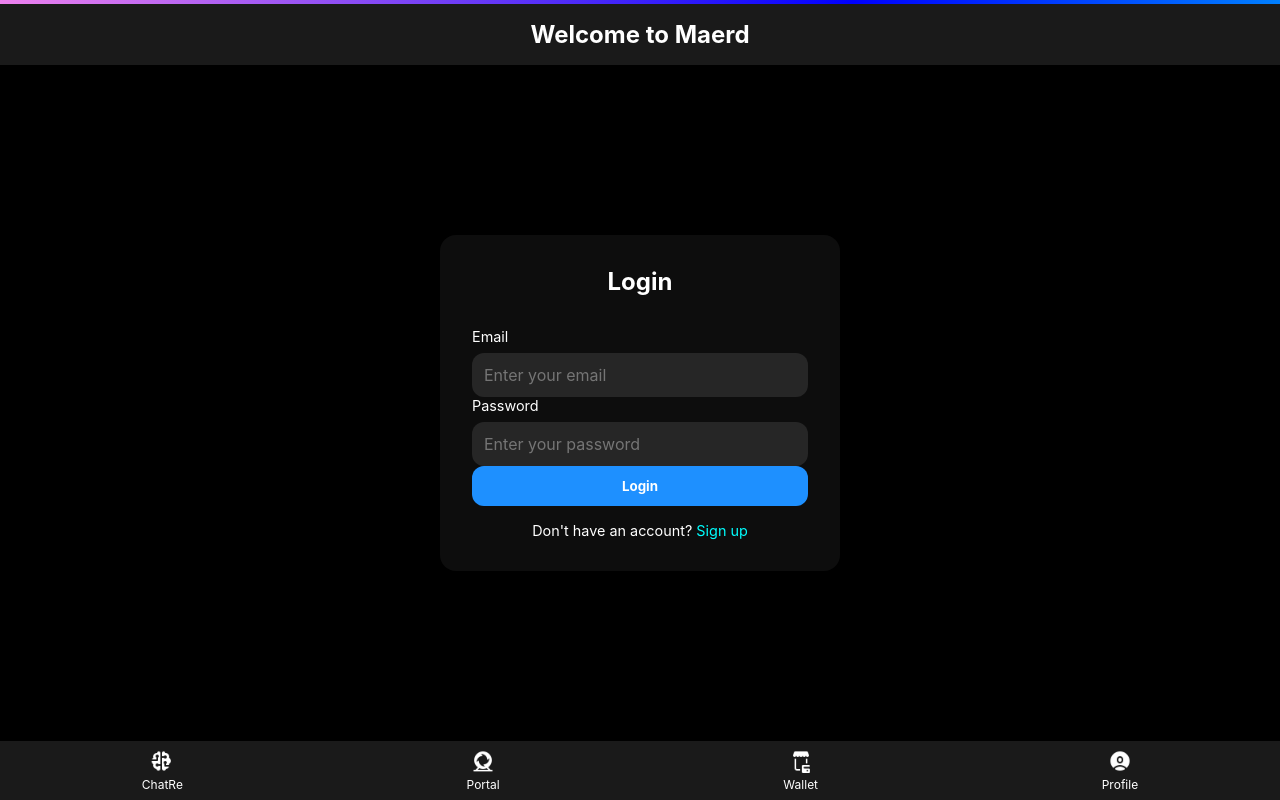
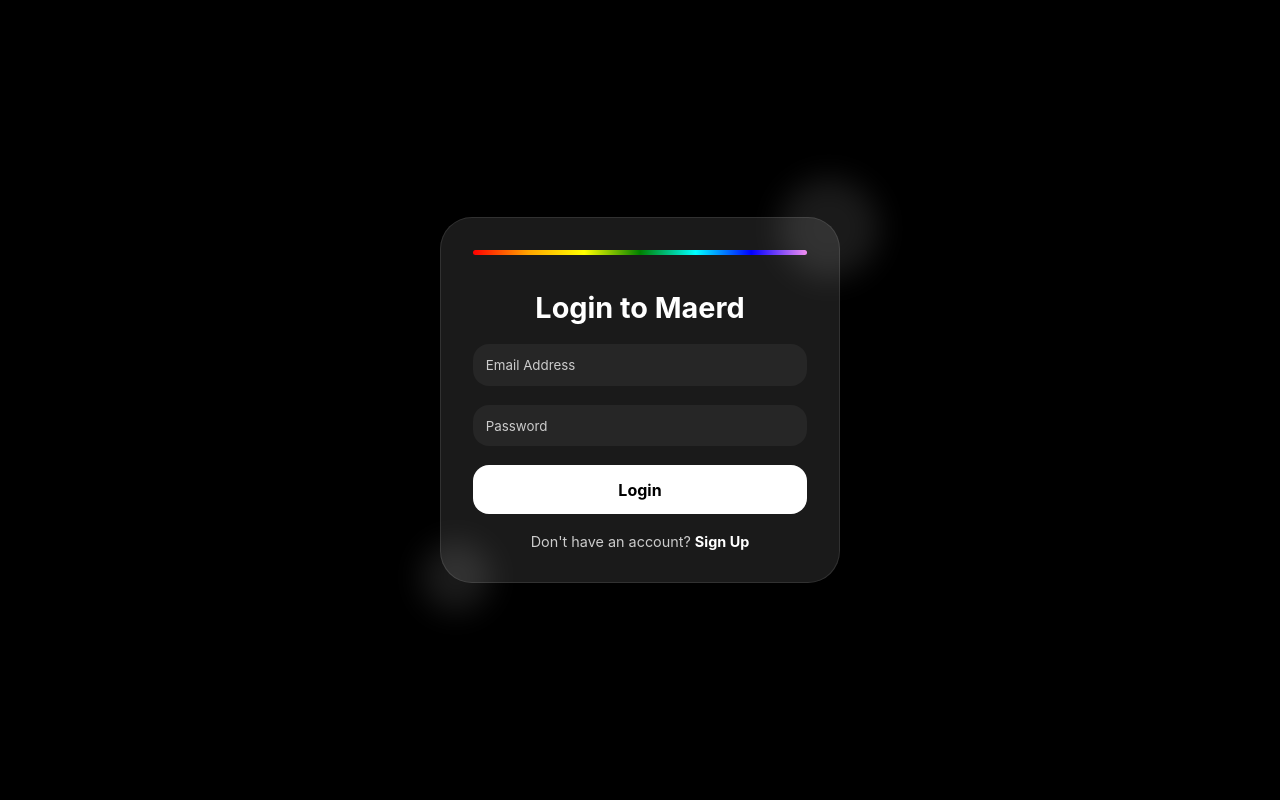
Before and after one commit to Re-EL123/The-Portal, a plain HTML site: page auth.html in a window 1280 px wide. Drawn offline with Linux system fonts and the light colour scheme.

Commit message:
Update auth.html

```diff
--- a/auth.html
+++ b/auth.html
@@ -3,136 +3,192 @@
 <head>
   <meta charset="UTF-8" />
   <meta name="viewport" content="width=device-width, initial-scale=1.0"/>
-  <title>Maerd | Auth</title>
+  <title>Maerd – Business Begins with a Dream</title>
   <style>
-    @keyframes slide {
-      0% { background-position: 0% 50%; }
-      50% { background-position: 100% 50%; }
-      100% { background-position: 0% 50%; }
-    }
     :root {
       --primary: #000;
       --background: #fff;
-      --accent: linear-gradient(270deg, red, orange, yellow, green, cyan, blue, violet);
-      --glass: rgba(255,255,255,0.1);
-      --card-bg: rgba(255,255,255,0.05);
+      --accent: linear-gradient(to right, red, orange, yellow, green, cyan, blue, violet);
+      --glass: rgba(255, 255, 255, 0.1);
     }
-    * { box-sizing: border-box; margin: 0; padding: 0; font-family: -apple-system, BlinkMacSystemFont, 'Segoe UI', sans-serif; }
-    body { background: var(--primary); color: var(--background); display: flex; flex-direction: column; height: 100vh; overflow: hidden; }
-    .spectrum-strip { height: 4px; background: var(--accent); background-size: 400% 400%; animation: slide 5s ease infinite; }
-    .header { padding: 1rem; text-align: center; font-size: 1.5rem; font-weight: bold; background: var(--glass); backdrop-filter: blur(10px); }
-    .container { flex: 1; display: flex; align-items: center; justify-content: center; padding: 1rem; }
-    .card {
-      background: var(--card-bg); backdrop-filter: blur(12px);
-      border-radius: 1rem; padding: 2rem; width: 100%; max-width: 400px;
-      box-shadow: 0 4px 12px rgba(0,0,0,0.3);
-      display: flex; flex-direction: column; gap: 1rem;
+    * {
+      margin: 0; padding: 0; box-sizing: border-box;
+      font-family: -apple-system, BlinkMacSystemFont, 'Segoe UI', sans-serif;
     }
-    .card h2 { text-align: center; margin-bottom: 1rem; }
-    .form-group { display: flex; flex-direction: column; gap: 0.5rem; }
-    .form-group label { font-size: 0.9rem; }
-    .form-group input {
-      padding: 0.75rem;
-      border-radius: 0.75rem;
-      border: none;
-      outline: none;
-      font-size: 1rem;
-      background: rgba(255,255,255,0.1);
+    body {
+      background: var(--primary);
       color: var(--background);
+      display: flex; align-items: center; justify-content: center;
+      height: 100vh; overflow: hidden;
     }
-    .btn {
-      padding: 0.75rem;
-      border: none;
-      border-radius: 0.75rem;
-      font-weight: bold;
+    .auth-container {
+      background: var(--glass);
+      backdrop-filter: blur(20px);
+      box-shadow: 0 8px 32px rgba(0,0,0,0.3);
+      padding: 2rem; border-radius: 2rem;
+      width: 90%; max-width: 400px;
+      display: flex; flex-direction: column; gap: 1.2rem;
+      border: 1px solid rgba(255,255,255,0.1);
+      position: relative;
+    }
+    .spectrum-strip {
+      height: 5px; width: 100%;
+      background: var(--accent);
+      border-radius: 10px; margin-bottom: 1rem;
+    }
+    h1 {
+      text-align: center; font-size: 1.8rem; font-weight: bold;
+    }
+    input {
+      padding: 0.8rem; border: none; border-radius: 1rem;
+      outline: none; background: rgba(255,255,255,0.05); color: white;
+    }
+    input::placeholder { color: #ccc; }
+    button {
+      padding: 0.9rem; background: white; color: black;
+      border: none; border-radius: 1rem; font-weight: bold;
+      font-size: 1rem; cursor: pointer; transition: all 0.3s;
+    }
+    button:hover { background: #eee; }
+    .toggle {
+      text-align: center; font-size: 0.9rem; color: #ccc;
       cursor: pointer;
-      transition: 0.3s;
-      width: 100%;
     }
-    .btn.login { background: dodgerblue; color: white; }
-    .btn.signup { background: limegreen; color: white; }
-    .btn:hover { opacity: 0.8; }
-    .toggle-text { text-align: center; font-size: 0.9rem; }
-    .toggle-text span { color: cyan; cursor: pointer; }
-    .bottom-nav {
-      display: flex; justify-content: space-around; align-items: center;
-      padding: 0.5rem 0; background: var(--glass); backdrop-filter: blur(10px);
+    .toggle span { color: white; font-weight: bold; }
+    .bubble {
+      position: absolute; border-radius: 50%; background: white;
+      opacity: 0.1; filter: blur(15px);
     }
-    .nav-item { display: flex; flex-direction: column; align-items: center; font-size: 0.75rem; color: var(--background); text-decoration: none; }
-    .nav-item img { width: 24px; height: 24px; margin-bottom: 0.25rem; }
+    .bubble1 { width:100px; height:100px; top:-40px; right:-40px; }
+    .bubble2 { width:70px;  height:70px;  bottom:-30px; left:-20px; }
   </style>
 </head>
 <body>
-  <div class="spectrum-strip"></div>
-  <div class="header">Welcome to Maerd</div>
 
-  <div class="container">
-    <!-- Login Card -->
-    <div class="card" id="loginCard">
-      <h2>Login</h2>
-      <form>
-        <div class="form-group">
-          <label>Email</label>
-          <input type="email" placeholder="Enter your email" required />
-        </div>
-        <div class="form-group">
-          <label>Password</label>
-          <input type="password" placeholder="Enter your password" required />
-        </div>
-        <button type="submit" class="btn login">Login</button>
-      </form>
-      <div class="toggle-text">
-        Don't have an account? <span onclick="toggleAuth('signup')">Sign up</span>
-      </div>
-    </div>
-
-    <!-- Signup Card -->
-    <div class="card" id="signupCard" style="display:none;">
-      <h2>Sign Up</h2>
-      <form>
-        <div class="form-group">
-          <label>Full Name</label>
-          <input type="text" placeholder="Enter your name" required />
-        </div>
-        <div class="form-group">
-          <label>Email</label>
-          <input type="email" placeholder="Enter your email" required />
-        </div>
-        <div class="form-group">
-          <label>Phone (ZA)</label>
-          <input type="tel" placeholder="e.g. 0821234567" pattern="[0-9]{10}" required />
-        </div>
-        <div class="form-group">
-          <label>Password</label>
-          <input type="password" placeholder="Enter password" required />
-        </div>
-        <button type="submit" class="btn signup">Sign Up</button>
-      </form>
-      <div class="toggle-text">
-        Already have an account? <span onclick="toggleAuth('login')">Login</span>
-      </div>
-    </div>
+  <!-- Sign-In / Sign-Up Form -->
+  <div class="auth-container" id="authContainer">
+    <div class="spectrum-strip"></div>
+    <h1 id="form-title">Login to Maerd</h1>
+    <input type="text" id="realName" placeholder="Your Real Name" style="display:none" />
+    <input type="text" id="surName" placeholder="Surname" style="display:none" />
+    <input type="text" id="surName" placeholder="Surname" style="display:none" />
+    <input type="text" id="userName" placeholder="Preferred Username" style="display:none" />
+    <input type="email" id="email" placeholder="Email Address" />
+    <input type="password" id="password" placeholder="Password" />
+    <button id="actionButton">Login</button>
+    <div class="toggle" id="toggleForm">Don't have an account? <span>Sign Up</span></div>
+    <div class="bubble bubble1"></div>
+    <div class="bubble bubble2"></div>
   </div>
 
-  <div class="bottom-nav">
-    <a href="https://chatre1.akanishibiri4422.workers.dev/" class="nav-item"><img src="assets/images/icons8-artificial-intelligence-30.png" alt="Chat"/><span>ChatRe</span></a>
-    <a href="index.html" class="nav-item"><img src="assets/images/icons8-portal-30 (3).png" alt="Discover"/><span>Portal</span></a>
-    <a href="wallet.html" class="nav-item"><img src="assets/images/icons8-mobile-wallet-30.png" alt="Wallet"/><span>Wallet</span></a>
-    <a href="profile.html" class="nav-item"><img src="assets/images/icons8-test-account-30 (1).png" alt="Profile"/><span>Profile</span></a>
+  <!-- Email Verification Notice -->
+  <div class="auth-container" id="verifyContainer" style="display:none; flex-direction: column; align-items: center;">
+    <div class="spectrum-strip"></div>
+    <h1>Email Verification</h1>
+    <p>Please check your inbox for a verification link. Once verified, click below:</p>
+    <button id="resendButton">Resend Email</button>
+    <button id="checkButton">I'm Verified</button>
+    <div class="bubble bubble1"></div>
+    <div class="bubble bubble2"></div>
   </div>
 
   <script>
-    function toggleAuth(mode) {
-      const loginCard = document.getElementById('loginCard');
-      const signupCard = document.getElementById('signupCard');
-      if (mode === 'signup') {
-        loginCard.style.display = 'none';
-        signupCard.style.display = 'flex';
+ // Initialize Firebase
+    const app  = initializeApp(firebaseConfig);
+    const auth = getAuth(app);
+    const db   = getDatabase(app);
+
+    // UI Elements
+    const authContainer   = document.getElementById('authContainer');
+    const verifyContainer = document.getElementById('verifyContainer');
+    const formTitle       = document.getElementById('form-title');
+    const realNameInput   = document.getElementById('realName');
+    const surNameInput   = document.getElementById('surName');
+    const userNameInput   = document.getElementById('userName');
+    const emailInput      = document.getElementById('email');
+    const passInput       = document.getElementById('password');
+    const actionBtn       = document.getElementById('actionButton');
+    const toggleFormEl    = document.getElementById('toggleForm');
+    const resendBtn       = document.getElementById('resendButton');
+    const checkBtn        = document.getElementById('checkButton');
+
+    let isSignup = false;
+
+    // Toggle between Login & Sign Up
+    toggleFormEl.addEventListener('click', () => {
+      isSignup = !isSignup;
+      if (isSignup) {
+        formTitle.textContent = 'Create Your Maerd Account';
+        realNameInput.style.display = 'block';
+        surNameInput.style.display = 'block';
+        userNameInput.style.display = 'block';
+        actionBtn.textContent = 'Sign Up';
+        toggleFormEl.innerHTML = 'Already have an account? <span>Login</span>';
       } else {
-        signupCard.style.display = 'none';
-        loginCard.style.display = 'flex';
+        formTitle.textContent = 'Login to Maerd';
+        realNameInput.style.display = 'none';
+        surNameInput.style.display = 'none';
+        actionBtn.textContent = 'Login';
+        toggleFormEl.innerHTML = "Don't have an account? <span>Sign Up</span>";
       }
-    }
+    });
+
+    // Handle Sign Up / Login
+    actionBtn.addEventListener('click', () => {
+      const email = emailInput.value.trim();
+      const pass  = passInput.value.trim();
+
+      if (isSignup) {
+        const realName     = realNameInput.value.trim();
+        const surName = businessInput.value.trim();
+
+        createUserWithEmailAndPassword(auth, email, pass)
+          .then(({ user }) => {
+            const uid = user.uid;
+            // initialize profile, wallet, transactions
+            const updates = {};
+            updates[`users/${uid}`]        = { realName, surName, email };
+            updates[`wallets/${uid}`]      = { balance: 0 };
+            updates[`transactions/${uid}`] = {};
+            return update(ref(db), updates);
+          })
+          .then(() => sendEmailVerification(auth.currentUser))
+          .then(() => {
+            authContainer.style.display   = 'none';
+            verifyContainer.style.display = 'flex';
+          })
+          .catch(err => alert(err.message));
+
+      } else {
+        signInWithEmailAndPassword(auth, email, pass)
+          .catch(err => alert(err.message));
+      }
+    });
+
+    // Resend verification
+    resendBtn.addEventListener('click', () => {
+      sendEmailVerification(auth.currentUser)
+        .then(() => alert('Verification email resent.'))
+        .catch(err => alert(err.message));
+    });
+
+    /*/ Check if verified
+    checkBtn.addEventListener('click', () => {
+      reload(auth.currentUser).then(() => {
+        if (auth.currentUser.emailVerified) {
+          window.location.href = 'profile_setup.html';
+        } else {
+          alert('Email not verified yet.');
+        }
+      });
+    });*/
+
+    // Redirect on auth state changes
+    onAuthStateChanged(auth, user => {
+      if (user && user.emailVerified && !isSignup) {
+        window.location.href = 'portal.html';
+      }
+    });
   </script>
 </body>
 </html>
```
